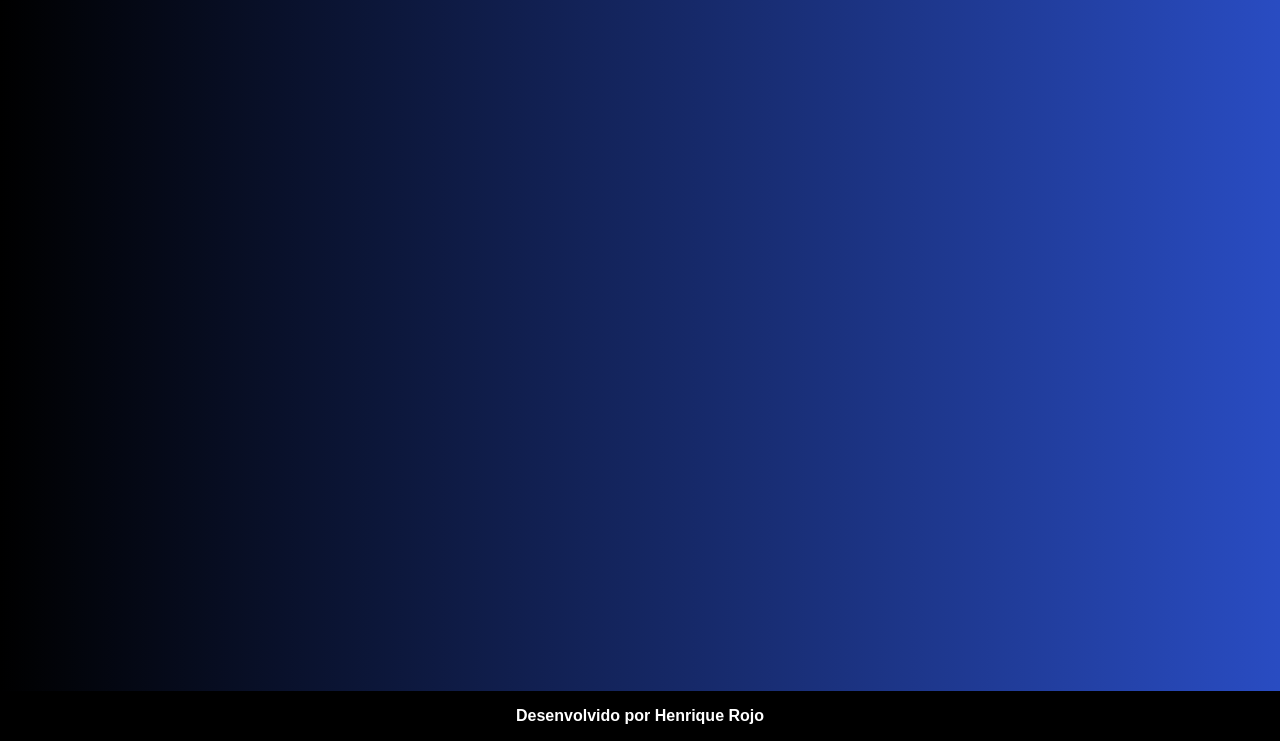
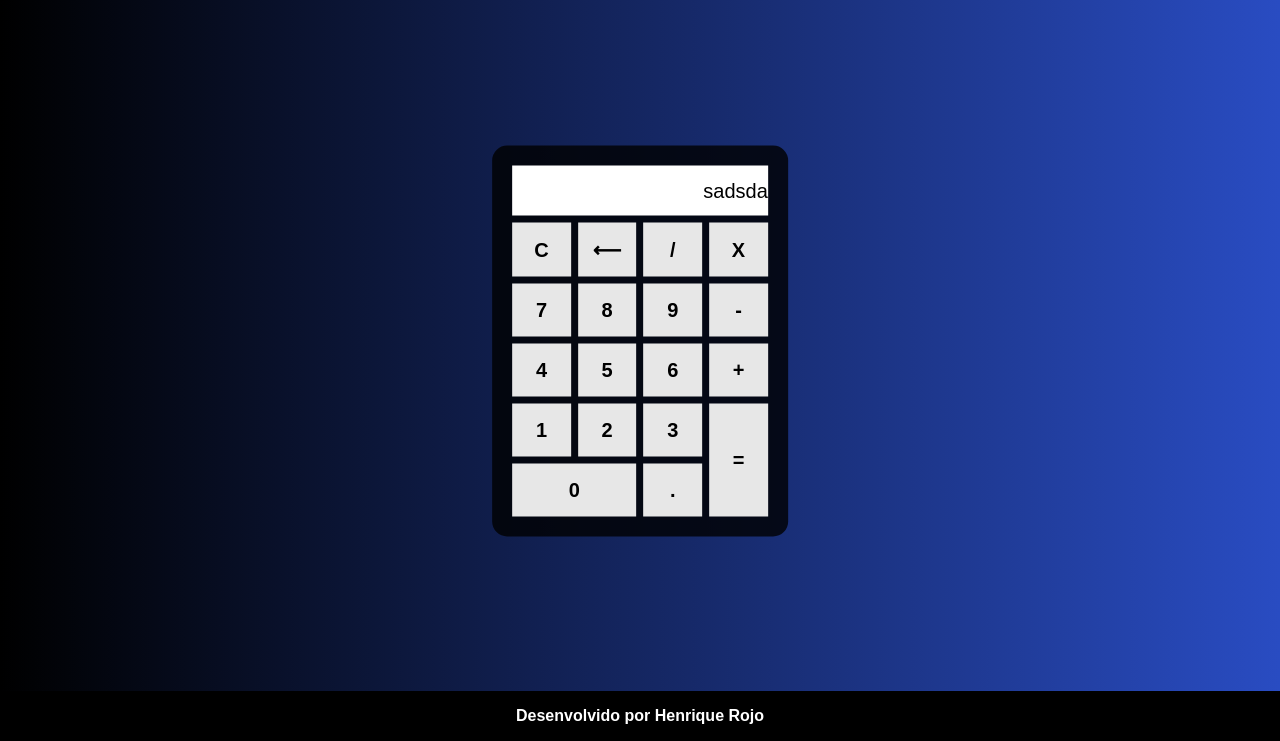
Before and after one commit to henriquerojo/calculadora, a plain HTML site: page index.html in a window 1280 px wide. Shown: the part 59-800 px from the top of the page. Drawn offline with Linux system fonts and the light colour scheme.

Commit message:
finalização front calculadora

```diff
--- a/css/main.css
+++ b/css/main.css
@@ -0,0 +1,66 @@
+main
+{
+    position: absolute;
+    top: 50%;
+    left: 50%;
+    transform: translate(-50%, -50%);
+}
+
+#calculadora
+{
+    display: grid;
+    grid-template-columns: repeat(4, 1fr);
+    grid-gap: 7px;
+    background-color: rgba(0, 0, 0, 0.8);
+    padding: 20px;
+    border-radius: 15px;
+}
+
+#calculadora button
+{
+    padding: 15px;
+}
+
+button
+{
+    font-weight: bold;
+    font-family: Arial, Helvetica, sans-serif;
+    font-size: 15pt;
+    color: black;
+    background-color: #e7e7e7;
+    cursor: pointer;
+}
+
+button:hover
+{
+    background-color: black;
+    color: white;
+    transition: .1s;
+}
+
+#display
+{
+    grid-column: span 4;
+    height: 50px;
+    background-color: white;
+    text-align: right;
+    line-height: 50px;
+    font-size: 15pt;
+}
+
+#display p
+{
+    align-self: flex-end;
+    color: black;
+    margin: auto;
+}
+
+.zero
+{
+    grid-column: span 2;
+}
+
+.igual
+{
+    grid-row: span 2;
+}
--- a/index.html
+++ b/index.html
@@ -17,8 +17,30 @@
     </header>
 
     <main>
-        <section id="calculadora">
-
+        <section>
+            <div id="calculadora">
+                <div id="display">
+                    <p>sadsda</p>
+                </div>
+                <button class="botao">C</button>
+                <button class="botao">&longleftarrow;</button>
+                <button class="botao">/</button>
+                <button class="botao">X</button>
+                <button class="botao">7</button>
+                <button class="botao">8</button>
+                <button class="botao">9</button>
+                <button class="botao">-</button>
+                <button class="botao">4</button>
+                <button class="botao">5</button>
+                <button class="botao">6</button>
+                <button class="botao">+</button>
+                <button class="botao">1</button>
+                <button class="botao">2</button>
+                <button class="botao">3</button>
+                <button class="botao igual">=</button>
+                <button class="botao zero">0</button>
+                <button class="botao">.</button>
+            </div>
         </section>
     </main>
 
```
